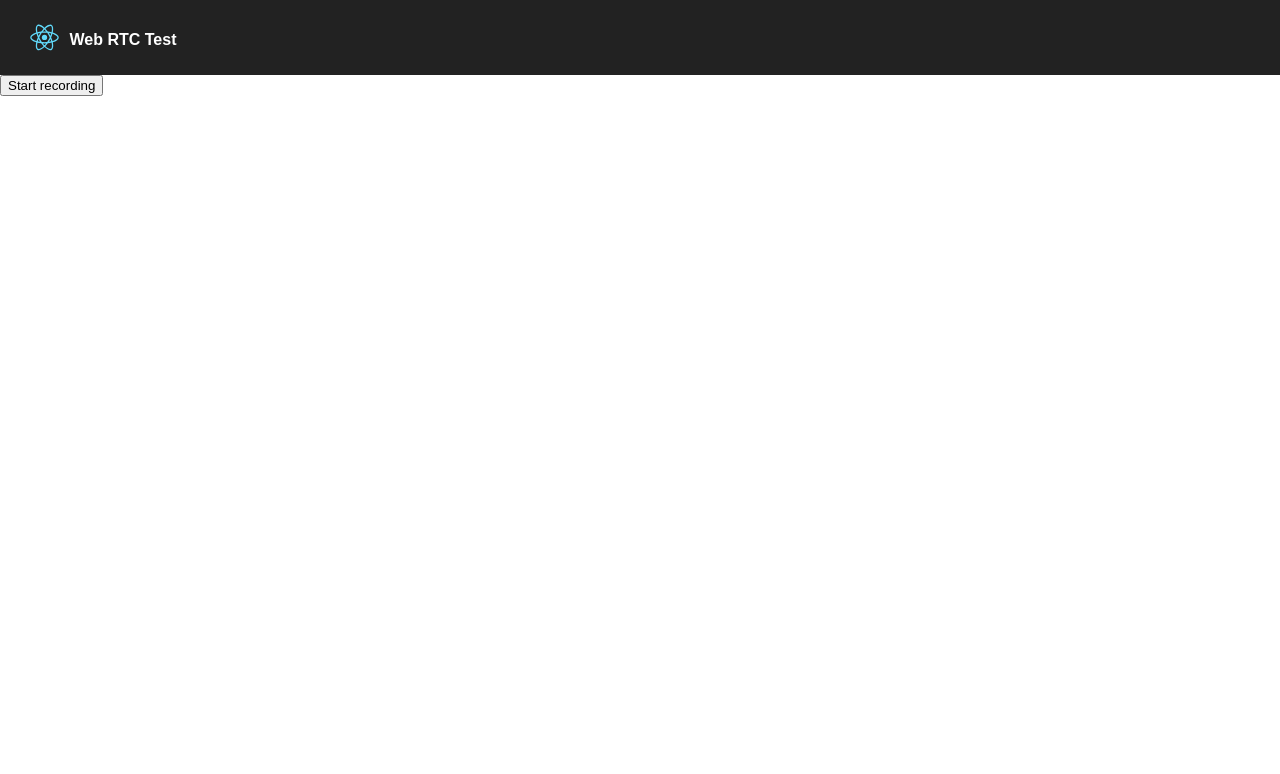
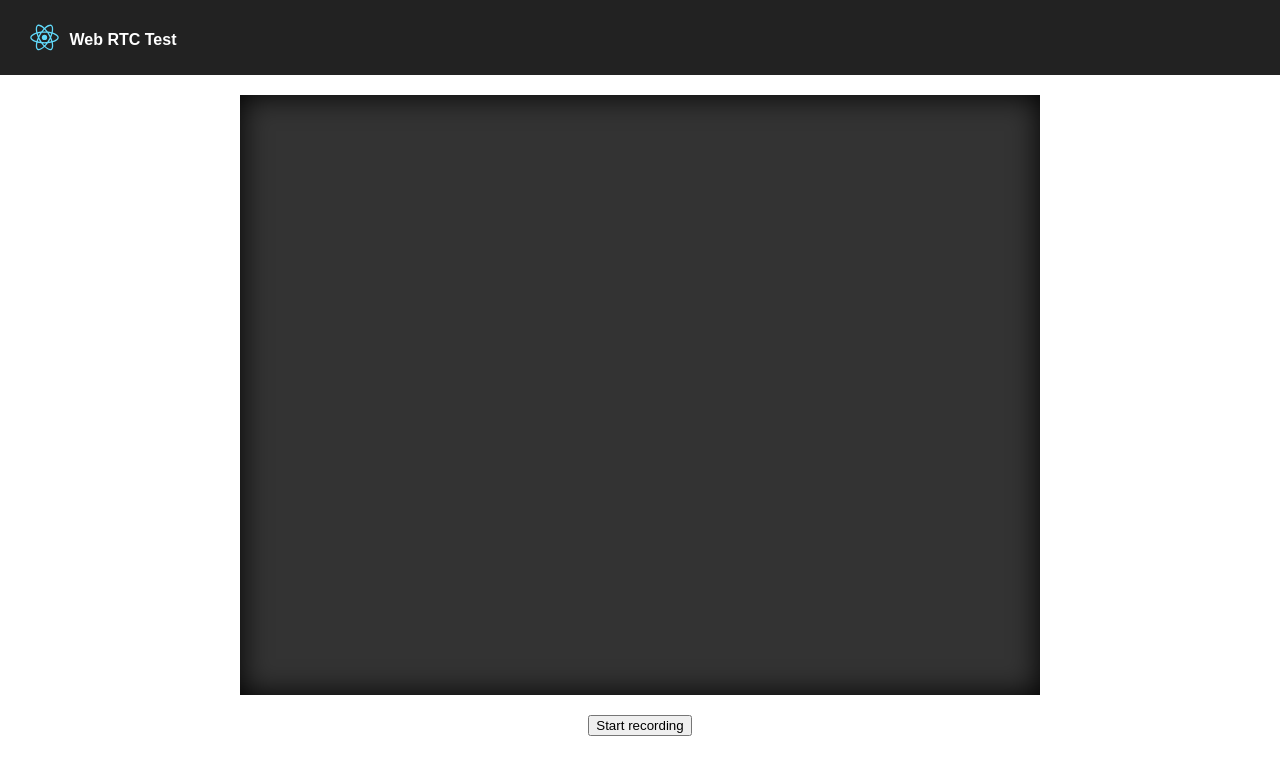
Before and after one commit to BradenLawrence/webrtc-test, a React (Create React App) app: page / in a window 1280 px wide. Shown: the top 774 px of the page. Built offline with nearby package versions, Linux system fonts and the light colour scheme.

Commit message:
add a default frame when nothing is active

```diff
--- a/src/App.css
+++ b/src/App.css
@@ -35,12 +35,27 @@
   box-shadow: 0px 0px 30px #000000 inset;
 }
 
+.media-frame > .placeholder {
+  width: 800px;
+  height: 600px;
+  margin: 20px auto;
+  background-color: #333333;
+  display: block;
+  box-shadow: 0px 0px 30px #000000 inset;
+}
+
 .media-frame > button {
   margin: 0 10px;
 }
 
 .canvas-frame {
   display: none;
+}
+
+.controls {
+  text-align: center;
+  width: 75%;
+  margin: 0 auto;
 }
 
 .gallery-frame {
--- a/src/containers/MediaContainer.js
+++ b/src/containers/MediaContainer.js
@@ -58,7 +58,7 @@ class Media extends Component {
             case 'gif':
                 return <img className="playback" src={ this.props.gif } alt='' />
             default:
-                return ''
+                return <div className="placeholder" />
         }
     }
 
```
